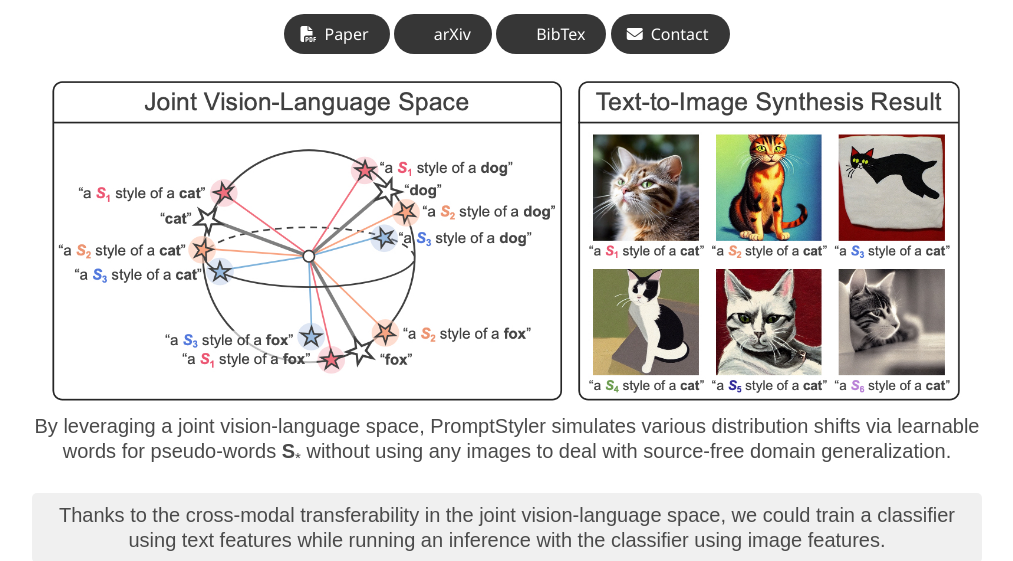
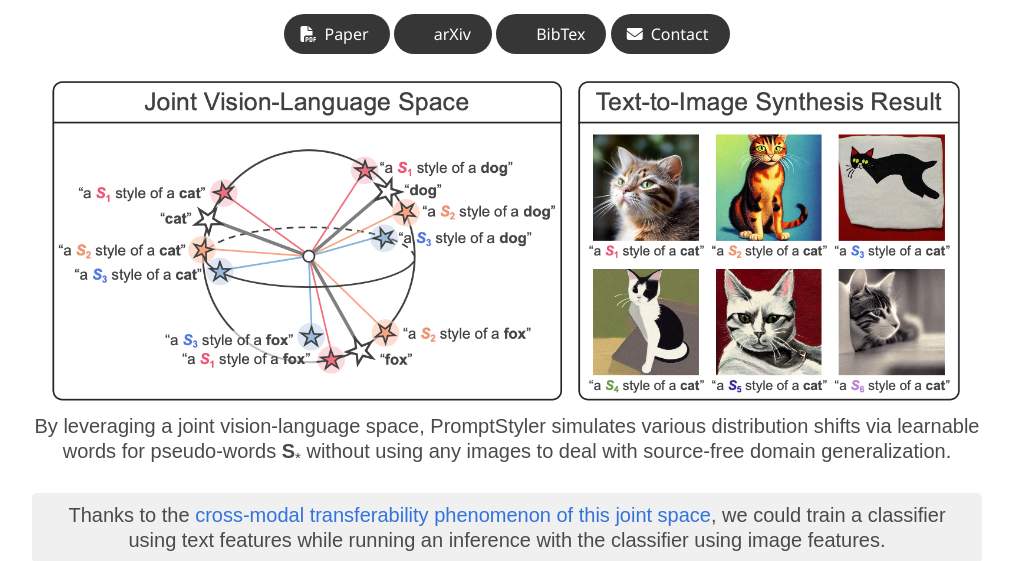
Before and after one commit to PromptStyler/PromptStyler.github.io, a plain HTML site: page index.html in a window 1280 px wide. Shown: the part 255-816 px from the top of the page, without its empty margins (133-1146 px from the left). Drawn offline with nearby package versions, Linux system fonts and the light colour scheme; some icons are missing; a web font is replaced by a local one.

Commit message:
Update Project Page

```diff
--- a/index.html
+++ b/index.html
@@ -109,7 +109,7 @@
       By leveraging a joint vision-language space, PromptStyler simulates various distribution shifts via learnable words for pseudo-words <b>S</b><sub>*</sub> without using any images to deal with source-free domain generalization.
       <br><br>
       <div class="gray-box-custom">
-      Thanks to the cross-modal transferability in the joint vision-language space, we could train a classifier using text features while running an inference with the classifier using image features.
+      Thanks to the <a href="https://arxiv.org/abs/2302.04269">cross-modal transferability phenomenon of this joint space</a>, we could train a classifier using text features while running an inference with the classifier using image features.
       </div>
     </h2>
   </div>
```
